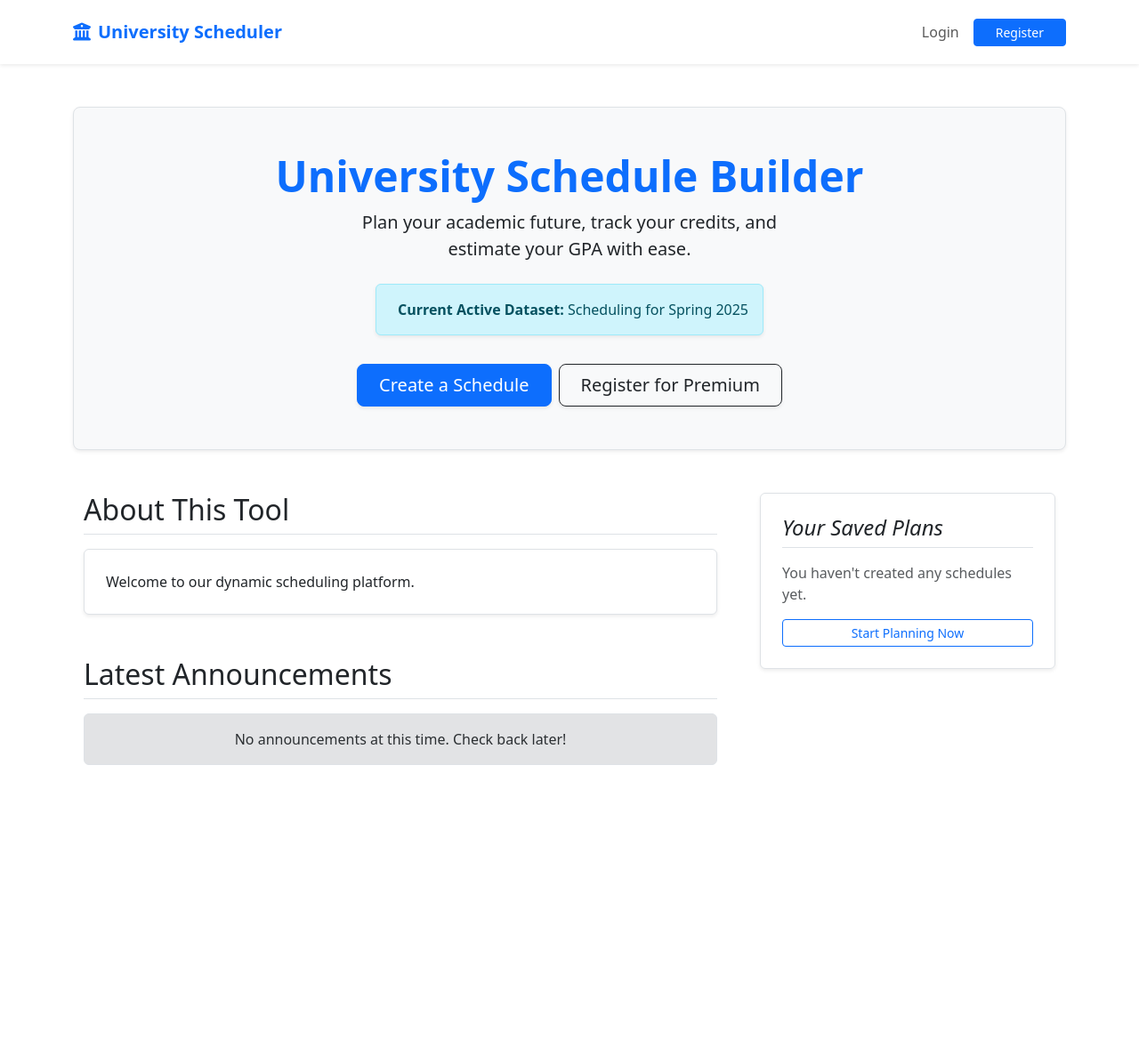
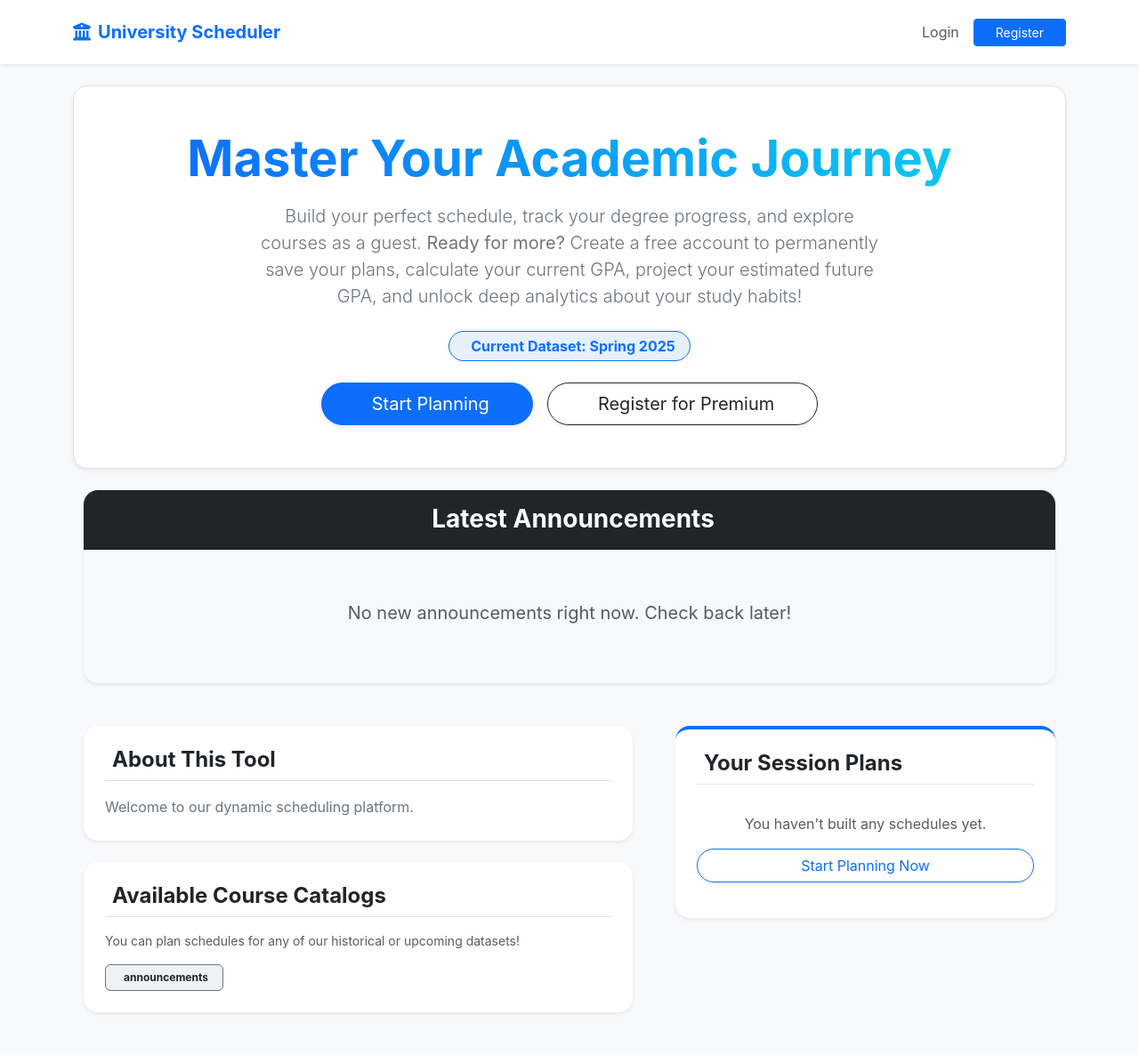
Before and after one commit to DFOM/Acadex, a Flask app: page / in a window 1280 px wide. Shown: the whole page at 89% size. Before the commit the page ends 860 px from the top, so only its background shows below. Run offline with Flask 3, Linux system fonts and the light colour scheme; data that the repository does not hold is empty; some libraries are stand-ins or nearby versions.

Commit message:
Fixed student.css next should be student.js

```diff
--- a/Routes/student_routes.py
+++ b/Routes/student_routes.py
@@ -31,13 +31,17 @@ def landing_page():
             schedule_type='future'
         ).order_by(Schedule.year.desc()).all()
 
+    # NEW: Fetch all available datasets to show on the landing page
+    available_tables = get_course_data_tables()
+
     return render_template('Student/index.html',
                            about_us=about_us.value if about_us else "Welcome to our dynamic scheduling platform.",
                            creator_message=creator_message.value if creator_message else "",
                            current_year=current_year.value if current_year else "2025",
                            current_semester=current_semester.value if current_semester else "Spring",
                            announcements=announcements,
-                           guest_schedules=guest_schedules)
+                           guest_schedules=guest_schedules,
+                           available_tables=available_tables)
 
 @student_bp.route('/courses/search')
 def search_courses():
@@ -66,7 +70,7 @@ def search_courses():
         print(f"Search error: {e}")
         return jsonify([])
 
-# --- NEW: Premium Dashboard Logic ---
+# --- Premium Dashboard Logic ---
 @student_bp.route('/dashboard')
 @login_required
 def user_dashboard():
--- a/static/css/student.css
+++ b/static/css/student.css
@@ -1,70 +1,128 @@
+/* ==========================================================================
+   GLOBAL DESIGN SYSTEM & VARIABLES
+   ========================================================================== */
 :root {
-    --primary-color: #0d9488;
-    --primary-color-light: #ccfbf1;
-    --primary-color-dark: #115e59;
-    --accent-conflict: #ef4444;
-    --accent-conflict-light: #fee2e2;
-    --accent-prereq: #f97316;
-    --accent-prereq-light: #ffedd5;
-    --accent-good: #22c55e;
-    --accent-good-light: #dcfce7;
+    /* Brand Colors */
+    --primary-color: #0d6efd;
+    --primary-hover: #0b5ed7;
+    --secondary-color: #6c757d;
+    --accent-color: #0dcaf0;
+    --success-color: #198754;
+    --dark-color: #212529;
+    --light-bg: #f8f9fa;
+
+    /* Animation Speeds */
+    --transition-fast: 0.15s;
+    --transition-normal: 0.3s;
+    --transition-slow: 0.5s;
+
+    /* Shadows */
+    --shadow-sm: 0 .125rem .25rem rgba(0,0,0,.075);
+    --shadow-md: 0 .5rem 1rem rgba(0,0,0,.15);
+    --shadow-hover: 0 15px 30px rgba(0,0,0,0.1);
 }
-a.text-blue-600 { color: var(--primary-color); }
-a.text-blue-600:hover { color: var(--primary-color-dark); }
-.conflict-cell { background-color: var(--accent-conflict-light) !important; }
-.course-item {
-    padding: 2px 4px;
-    border-radius: 4px;
-    font-size: 11px;
-    line-height: 1.2;
-    overflow: hidden;
-    cursor: pointer;
-    margin-bottom: 2px;
-    border-left: 4px solid;
+
+/* ==========================================================================
+   BASE HTML & BODY STYLES
+   ========================================================================== */
+html {
+    scroll-behavior: smooth;
 }
-.course-item.good {
-    background-color: var(--accent-good-light);
-    border-left-color: var(--accent-good);
+
+body {
+    background-color: var(--light-bg);
+    color: var(--dark-color);
+    /* Modern font stack */
+    font-family: 'Inter', -apple-system, BlinkMacSystemFont, "Segoe UI", Roboto, Helvetica, Arial, sans-serif;
+    -webkit-font-smoothing: antialiased;
+    -moz-osx-font-smoothing: grayscale;
 }
-.course-item.prereq-skipped {
-    background-color: var(--accent-prereq-light);
-    border-left-color: var(--accent-prereq);
+
+/* Custom Modern Scrollbar */
+::-webkit-scrollbar {
+    width: 10px;
 }
-.course-item.conflict {
-    background-color: var(--accent-conflict-light);
-    border-left-color: var(--accent-conflict);
+::-webkit-scrollbar-track {
+    background: #f1f1f1;
 }
-#section-modal > div { max-width: 42rem; }
-#section-modal .modal-content-wrapper { padding: 1.25rem; }
-.section-select-grid {
-    display: grid;
-    grid-template-columns: repeat(auto-fit, minmax(250px, 1fr));
-    gap: 0.75rem;
+::-webkit-scrollbar-thumb {
+    background: #c1c1c1;
+    border-radius: 5px;
 }
-.btn-section-select {
-    display: flex; flex-direction: column; justify-content: center;
-    height: 100%; text-align: left; padding: 0.75rem;
-    border: 1px solid #e5e7eb; border-radius: 0.5rem;
-    transition: all 0.2s ease-in-out;
+::-webkit-scrollbar-thumb:hover {
+    background: #a8a8a8;
 }
-.btn-section-select:hover {
-    border-color: var(--primary-color);
-    background-color: var(--primary-color-light);
+
+/* ==========================================================================
+   GLOBAL LOADING ANIMATION
+   ========================================================================== */
+#page-loader {
+    position: fixed;
+    top: 0;
+    left: 0;
+    width: 100%;
+    height: 100%;
+    background-color: var(--light-bg);
+    z-index: 9999;
+    display: flex;
+    flex-direction: column;
+    justify-content: center;
+    align-items: center;
+    /* Smooth fade out */
+    transition: opacity var(--transition-slow) ease-out, visibility var(--transition-slow) ease-out;
+}
+
+.spinner-border {
+    width: 3rem;
+    height: 3rem;
+    color: var(--primary-color);
+}
+
+/* ==========================================================================
+   MODERN INTERACTIVE UTILITY CLASSES (Use these anywhere!)
+   ========================================================================== */
+
+/* 1. Smooth Floating Hover Cards */
+.hover-card {
+    transition: transform var(--transition-normal) ease-in-out, box-shadow var(--transition-normal) ease-in-out;
+}
+.hover-card:hover {
+    transform: translateY(-6px);
+    box-shadow: var(--shadow-hover) !important;
+}
+
+/* 2. Gradient Text for Headers */
+.text-gradient {
+    background: linear-gradient(45deg, var(--primary-color), var(--accent-color));
+    -webkit-background-clip: text;
+    -webkit-text-fill-color: transparent;
+    background-clip: text; /* standard property */
+    color: transparent;    /* fallback */
+    display: inline-block;
+}
+
+/* 3. Button Enhancements */
+.btn {
+    transition: all var(--transition-fast) ease-in-out;
+}
+.btn:hover {
     transform: translateY(-2px);
-    box-shadow: 0 4px 6px -1px rgb(0 0 0 / 0.1), 0 2px 4px -2px rgb(0 0 0 / 0.1);
+    box-shadow: var(--shadow-md);
 }
-.modal-actions-container {
-    display: flex; flex-wrap: wrap;
-    justify-content: flex-end; gap: 0.75rem;
+.btn:active {
+    transform: translateY(0);
 }
-.btn-modal-action {
-    display: inline-flex; align-items: center; justify-content: center;
-    font-weight: 600; padding: 0.5rem 1rem; border-radius: 0.375rem;
-    width: 6rem; transition: background-color 0.2s;
+
+/* 4. Table Row Hover Enhancements (Great for Dashboard and Admin) */
+.table-hover tbody tr {
+    transition: background-color var(--transition-fast) ease;
 }
-.btn-modal-confirm { background-color: var(--primary-color); color: white; }
-.btn-modal-confirm:hover { background-color: var(--primary-color-dark); }
-.btn-modal-skip { background-color: var(--accent-prereq); color: white; }
-.btn-modal-skip:hover { background-color: #ea580c; }
-.btn-modal-cancel { background-color: #e5e7eb; color: #374151; }
-.btn-modal-cancel:hover { background-color: #d1d5db; }
+.table-hover tbody tr:hover {
+    background-color: rgba(13, 110, 253, 0.05); /* Very light blue tint on hover */
+}
+
+/* 5. Clean Form Inputs */
+.form-control:focus, .form-select:focus {
+    box-shadow: 0 0 0 0.25rem rgba(13, 110, 253, 0.15);
+    border-color: #86b7fe;
+}
--- a/templates/Student/index.html
+++ b/templates/Student/index.html
@@ -3,93 +3,189 @@
 {% block title %}Welcome - University Scheduler{% endblock %}
 
 {% block content %}
-<div class="px-4 py-5 my-5 text-center bg-light rounded-3 shadow-sm border">
-    <h1 class="display-5 fw-bold text-primary">University Schedule Builder</h1>
-    <div class="col-lg-6 mx-auto">
-        <p class="lead mb-4">Plan your academic future, track your credits, and estimate your GPA with ease.</p>
-        <div class="alert alert-info d-inline-block shadow-sm">
-            <i class="bi bi-info-circle-fill me-2"></i>
-            <strong>Current Active Dataset:</strong> Scheduling for {{ current_semester }} {{ current_year }}
+<style>
+    /* Full Page Loader */
+    #page-loader {
+        position: fixed;
+        top: 0;
+        left: 0;
+        width: 100%;
+        height: 100%;
+        background-color: #f8f9fa;
+        z-index: 9999;
+        display: flex;
+        flex-direction: column;
+        justify-content: center;
+        align-items: center;
+        transition: opacity 0.6s ease-out, visibility 0.6s ease-out;
+    }
+    .spinner-border {
+        width: 3rem;
+        height: 3rem;
+        color: #0d6efd;
+    }
+
+    /* Modern Hover Effects */
+    .hover-card {
+        transition: transform 0.2s ease-in-out, box-shadow 0.2s ease-in-out;
+    }
+    .hover-card:hover {
+        transform: translateY(-5px);
+        box-shadow: 0 10px 20px rgba(0,0,0,0.1) !important;
+    }
+
+    /* Gradient Text */
+    .text-gradient {
+        background: linear-gradient(45deg, #0d6efd, #0dcaf0);
+        -webkit-background-clip: text;
+        -webkit-text-fill-color: transparent;
+    }
+</style>
+
+<div id="page-loader">
+    <div class="spinner-border mb-3" role="status"></div>
+    <h4 class="text-secondary fw-light">Loading your academic experience...</h4>
 </div>
-        <div class="d-grid gap-2 d-sm-flex justify-content-sm-center mt-3">
-            <a href="{{ url_for('student.create_schedule') }}" class="btn btn-primary btn-lg px-4 gap-3 shadow-sm">Create a Schedule</a>
+
+<div class="px-4 py-5 my-4 text-center bg-white rounded-4 shadow-sm border hover-card">
+    <h1 class="display-4 fw-bold text-gradient mb-3">Master Your Academic Journey</h1>
+    <div class="col-lg-8 mx-auto">
+        <p class="lead text-secondary mb-4">
+            Build your perfect schedule, track your degree progress, and explore courses as a guest.
+            <strong>Ready for more?</strong> Create a free account to permanently save your plans, calculate your current GPA, project your estimated future GPA, and unlock deep analytics about your study habits!
+        </p>
+
+        <div class="d-flex justify-content-center gap-3 mb-4 flex-wrap">
+            <div class="badge bg-primary bg-opacity-10 text-primary border border-primary rounded-pill px-3 py-2 fs-6">
+                <i class="bi bi-star-fill me-2"></i>Current Dataset: {{ current_semester }} {{ current_year }}
+            </div>
+        </div>
+
+        <div class="d-grid gap-3 d-sm-flex justify-content-sm-center">
+            <a href="{{ url_for('student.create_schedule') }}" class="btn btn-primary btn-lg px-5 shadow-sm rounded-pill">
+                <i class="bi bi-calendar-plus me-2"></i>Start Planning
+            </a>
             {% if not current_user.is_authenticated %}
-            <a href="{{ url_for('auth.register') }}" class="btn btn-outline-dark btn-lg px-4 shadow-sm">Register for Premium</a>
+            <a href="{{ url_for('auth.register') }}" class="btn btn-outline-dark btn-lg px-5 shadow-sm rounded-pill">
+                <i class="bi bi-person-plus me-2"></i>Register for Premium
+            </a>
+            {% else %}
+            <a href="{{ url_for('student.user_dashboard') }}" class="btn btn-outline-success btn-lg px-5 shadow-sm rounded-pill">
+                <i class="bi bi-speedometer2 me-2"></i>Go to Dashboard
+            </a>
             {% endif %}
         </div>
     </div>
 </div>
 
 <div class="container mb-5">
-    <div class="row g-5">
-        <div class="col-md-8">
 
-            <article class="mb-5">
-                <h2 class="mb-3 border-bottom pb-2">About This Tool</h2>
-                <div class="p-4 bg-white border rounded shadow-sm">
-                    <p style="white-space: pre-line; margin-bottom: 0;">{{ about_us }}</p>
+    <div class="row mb-5">
+        <div class="col-12">
+            <div class="card shadow-sm border-0 bg-light rounded-4 overflow-hidden hover-card">
+                <div class="card-header bg-dark text-white py-3">
+                    <h3 class="mb-0 text-center fw-bold"><i class="bi bi-megaphone me-2"></i>Latest Announcements</h3>
                 </div>
-            </article>
-
-            <article>
-                <h2 class="mb-3 border-bottom pb-2">Latest Announcements</h2>
+                <div class="card-body p-4">
                     {% if announcements %}
-                    <div class="list-group shadow-sm">
+                        <div class="row g-4">
                         {% for ann in announcements %}
-                        <div class="list-group-item list-group-item-action flex-column align-items-start py-3">
-                            <div class="d-flex w-100 justify-content-between mb-2">
-                                <h5 class="mb-1 fw-bold text-dark">{{ ann.title }}</h5>
-                                <small class="text-muted">{{ ann.date_posted.strftime('%B %d, %Y') }}</small>
+                            <div class="col-md-6 col-lg-4">
+                                <div class="card h-100 border border-secondary border-opacity-25 shadow-sm">
+                                    <div class="card-body">
+                                        <div class="d-flex justify-content-between align-items-center mb-3 border-bottom pb-2">
+                                            <h5 class="card-title fw-bold text-primary mb-0">{{ ann.title }}</h5>
                                         </div>
-                            <p class="mb-1 text-secondary" style="white-space: pre-line;">{{ ann.content }}</p>
+                                        <p class="card-text text-secondary" style="white-space: pre-line;">{{ ann.content }}</p>
+                                    </div>
+                                    <div class="card-footer bg-white border-0 pt-0">
+                                        <small class="text-muted"><i class="bi bi-clock me-1"></i>Posted {{ ann.date_posted.strftime('%B %d, %Y') }}</small>
+                                    </div>
+                                </div>
                             </div>
                         {% endfor %}
                         </div>
                     {% else %}
-                    <div class="alert alert-secondary border text-center" role="alert">
-                        No announcements at this time. Check back later!
+                        <div class="text-center py-4 text-muted">
+                            <i class="bi bi-inbox fs-1 d-block mb-2"></i>
+                            <p class="fs-5">No new announcements right now. Check back later!</p>
                         </div>
                     {% endif %}
-            </article>
+                </div>
+            </div>
+        </div>
+    </div>
+
+    <div class="row g-5">
+
+        <div class="col-md-7">
+
+            <div class="card shadow-sm border-0 rounded-4 mb-4 hover-card">
+                <div class="card-body p-4">
+                    <h4 class="fw-bold border-bottom pb-2 mb-3 text-dark"><i class="bi bi-info-circle text-primary me-2"></i>About This Tool</h4>
+                    <p class="text-secondary" style="white-space: pre-line; margin-bottom: 0; line-height: 1.7;">{{ about_us }}</p>
+                </div>
+            </div>
+
+            <div class="card shadow-sm border-0 rounded-4 hover-card">
+                <div class="card-body p-4">
+                    <h4 class="fw-bold border-bottom pb-2 mb-3 text-dark"><i class="bi bi-database text-info me-2"></i>Available Course Catalogs</h4>
+                    <p class="text-muted small mb-3">You can plan schedules for any of our historical or upcoming datasets!</p>
+
+                    {% if available_tables %}
+                    <div class="d-flex flex-wrap gap-2">
+                        {% for table in available_tables %}
+                            <span class="badge bg-secondary bg-opacity-10 text-dark border border-secondary px-3 py-2">
+                                <i class="bi bi-journal-bookmark me-1"></i>{{ table.replace('.csv', '').replace('_', ' ') }}
+                            </span>
+                        {% endfor %}
+                    </div>
+                    {% else %}
+                    <div class="alert alert-light border">No course catalogs currently loaded.</div>
+                    {% endif %}
+                </div>
+            </div>
 
         </div>
 
-        <div class="col-md-4">
+        <div class="col-md-5">
             <div class="position-sticky" style="top: 2rem;">
 
-                {% if creator_message %}
-                <div class="p-4 mb-4 bg-light rounded shadow-sm border-start border-primary border-4">
-                    <h4 class="fst-italic">Message from the Creator</h4>
-                    <p class="mb-0 text-secondary" style="white-space: pre-line;">{{ creator_message }}</p>
+                {% if not current_user.is_authenticated %}
+                <div class="card shadow-sm border-0 rounded-4 mb-4 hover-card border-top border-primary border-4">
+                    <div class="card-body p-4">
+                        <h4 class="fw-bold border-bottom pb-2 mb-3 text-dark"><i class="bi bi-folder2-open text-primary me-2"></i>Your Session Plans</h4>
+
+                        {% if guest_schedules %}
+                            <div class="alert alert-warning py-2 small mb-3">
+                                <i class="bi bi-exclamation-triangle me-1"></i>These are saved temporarily in your browser. <a href="{{ url_for('auth.register') }}" class="fw-bold alert-link">Create an account</a> to keep them forever!
                             </div>
-                {% endif %}
-
-                {% if not current_user.is_authenticated %}
-                <div class="p-4 bg-white rounded shadow-sm border">
-                    <h4 class="fst-italic border-bottom pb-2 mb-3">Your Saved Plans</h4>
-                    {% if guest_schedules %}
-                        <p class="text-muted small">We saved these locally for your session. <a href="{{ url_for('auth.register') }}" class="text-decoration-none fw-bold text-primary">Register</a> to keep them permanently!</p>
-                        <ul class="list-unstyled mb-0">
+                            <ul class="list-group list-group-flush mb-0">
                                 {% for sched in guest_schedules %}
-                            <li class="mb-2 p-2 bg-light rounded border">
-                                <a href="{{ url_for('student.edit_schedule', schedule_id=sched.id) }}" class="text-decoration-none text-dark fw-bold d-block">
-                                    <i class="bi bi-calendar3 me-2"></i>{{ sched.schedule_name }}
-                                    <span class="badge bg-secondary float-end">{{ sched.semester }} {{ sched.year }}</span>
+                                <li class="list-group-item px-0 py-2 border-0">
+                                    <a href="{{ url_for('student.edit_schedule', schedule_id=sched.id) }}" class="btn btn-light w-100 text-start shadow-sm d-flex justify-content-between align-items-center">
+                                        <span class="fw-bold text-dark"><i class="bi bi-calendar3 me-2 text-primary"></i>{{ sched.schedule_name }}</span>
+                                        <span class="badge bg-primary rounded-pill">{{ sched.semester }} {{ sched.year }}</span>
                                     </a>
                                 </li>
                                 {% endfor %}
                             </ul>
                         {% else %}
-                        <p class="text-muted mb-3">You haven't created any schedules yet.</p>
-                        <a href="{{ url_for('student.create_schedule') }}" class="btn btn-sm btn-outline-primary w-100">Start Planning Now</a>
+                            <div class="text-center py-3">
+                                <p class="text-muted mb-3">You haven't built any schedules yet.</p>
+                                <a href="{{ url_for('student.create_schedule') }}" class="btn btn-outline-primary rounded-pill w-100">Start Planning Now</a>
+                            </div>
                         {% endif %}
                     </div>
+                </div>
+                {% endif %}
 
-                {% else %}
-                <div class="p-4 bg-white rounded shadow-sm border text-center border-top border-success border-4">
-                    <h4 class="fst-italic mb-3">Welcome Back, {{ current_user.username }}!</h4>
-                    <p class="text-muted mb-4">Head over to your Premium Dashboard to view advanced analytics, calculate your GPA, and track your degree progress.</p>
-                    <a href="{{ url_for('student.user_dashboard') }}" class="btn btn-success w-100 shadow-sm">Go to My Dashboard</a>
+                {% if creator_message %}
+                <div class="card shadow-sm border-0 rounded-4 bg-primary text-white hover-card bg-gradient">
+                    <div class="card-body p-4">
+                        <h5 class="fst-italic border-bottom border-light pb-2 mb-3"><i class="bi bi-chat-quote-fill me-2"></i>Message from the Creator</h5>
+                        <p class="mb-0 text-light" style="white-space: pre-line; line-height: 1.6;">{{ creator_message }}</p>
+                    </div>
                 </div>
                 {% endif %}
 
@@ -97,4 +193,15 @@
         </div>
     </div>
 </div>
+
+<script>
+    window.addEventListener('load', function() {
+        // Add a tiny delay so the animation is noticeable but not annoying
+        setTimeout(function() {
+            const loader = document.getElementById('page-loader');
+            loader.style.opacity = '0';
+            loader.style.visibility = 'hidden';
+        }, 400);
+    });
+</script>
 {% endblock %}
```
Also changed, not shown: 3 other files. Lines whose indentation alone changed are shown as unchanged.
